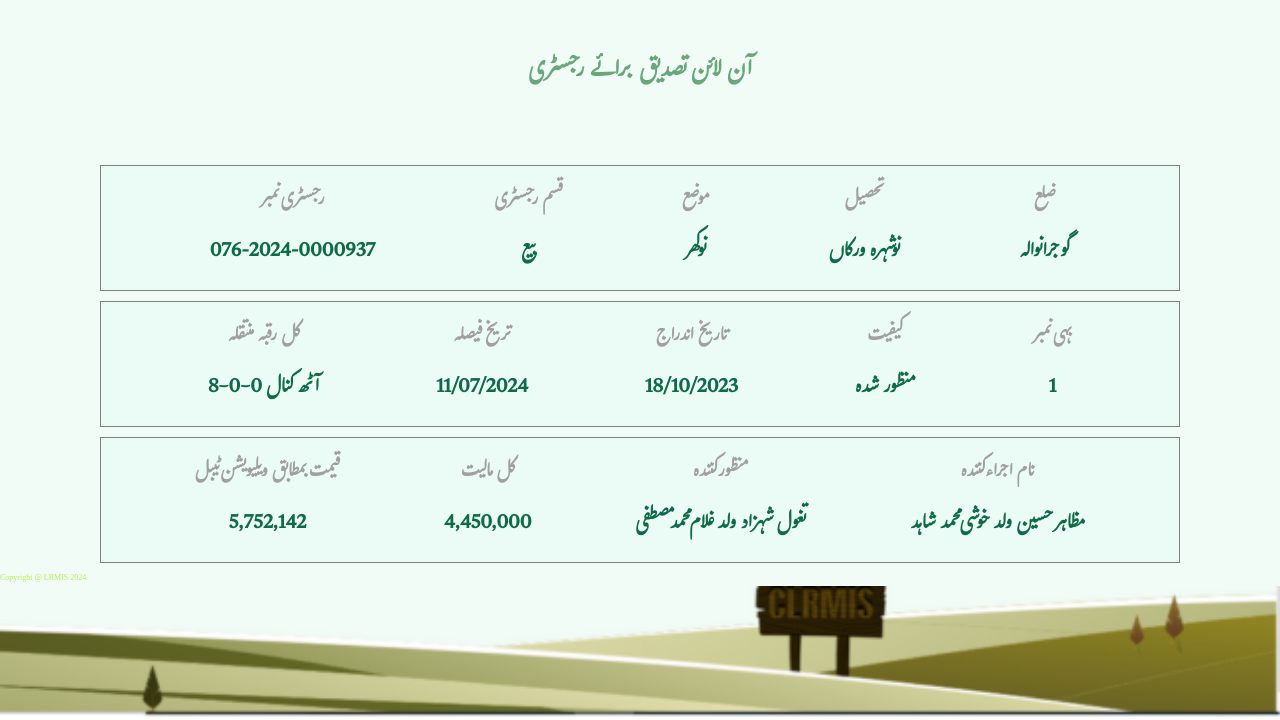
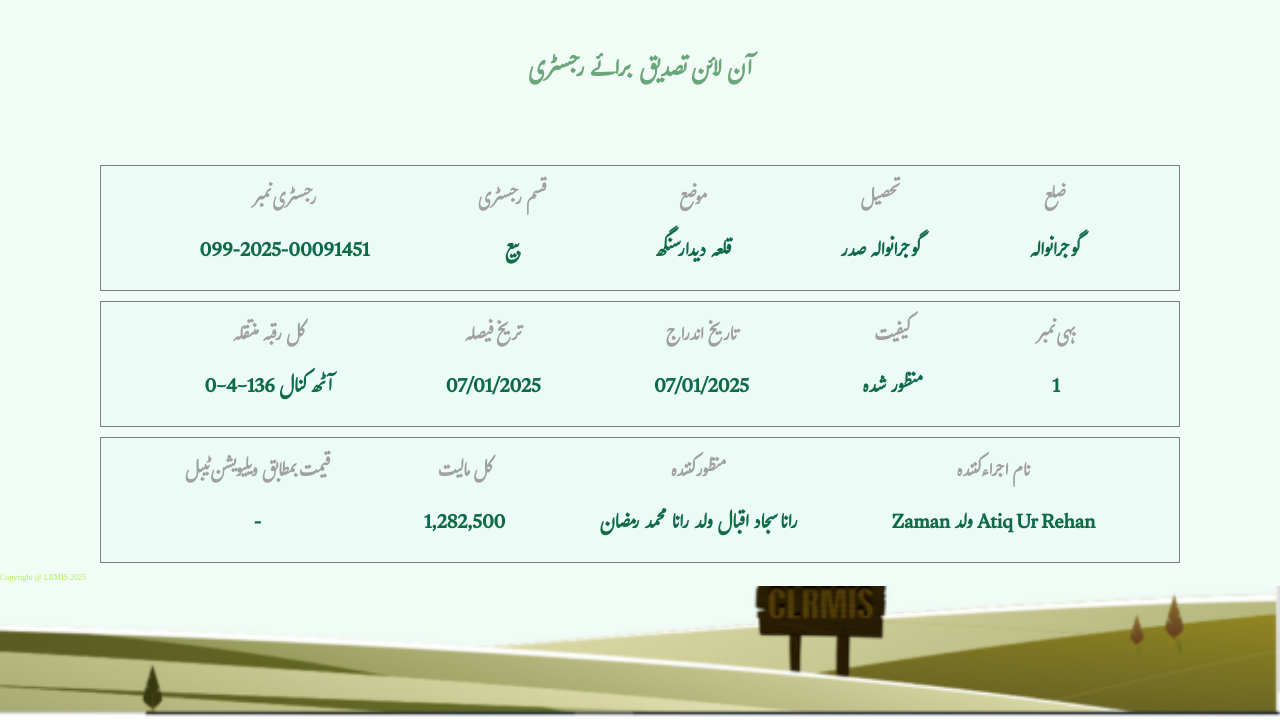
Before and after one commit to punjabzameen/https-onlinefard.punjab-zameen.gov.pk-RegistryVerification-data-HZVAQeF2tYkBMUKL1KYYHJUGeHYZFSF723, a plain HTML site: page index.html in a window 1280 px wide. Shown: the part 80-800 px from the top of the page. Drawn offline with Linux system fonts and the light colour scheme.

Commit message:
Update index.html

```diff
--- a/index.html
+++ b/index.html
@@ -32,7 +32,7 @@
             <div class="item text1">
                 <h3>رجسٹری نمبر
                 </h3>
-                <p>076-2024-0000937
+                <p>099-2025-00091451
                 </p>
             </div>
             <div class="item text2"><h3>قسم رجسٹری
@@ -42,13 +42,13 @@
             <div class="item text3">
                 <h3>موضع
                 </h3>
-                <p>نوکھر
+                <p>قلعہ دیدار سنگھ
                 </p>
             </div>
             <div class="item text4">
                 <h3>تحصیل
                 </h3>
-                <p>نوشہرہ ورکاں
+                <p> گوجرانوالہ صدر
                 </p>
             </div>
             <div class="item text5">
@@ -63,18 +63,18 @@
             <div class="item text1">
                 <h3>کل رقبہ منتقلہ
                 </h3>
-                <p>8-0-0 آٹھ کنال
+                <p>0-4-136 آٹھ کنال
                 </p>
             </div>
             <div class="item text2"><h3>تریخ فیصلہ
 
             </h3>
-            <p>11/07/2024
+            <p>07/01/2025
             </p></div>
             <div class="item text3">
                 <h3>تاریخ اندراج
                 </h3>
-                <p>18/10/2023
+                <p>07/01/2025
                 </p>
             </div>
             <div class="item text4">
@@ -95,23 +95,23 @@
             <div class="item text1">
                 <h3>قیمت بمطابق ویلیویشن ٹیبل
                 </h3>
-                <p>5,752,142
+                <p>-
                 </p>
             </div>
             <div class="item text2"><h3>کل مالیت
             </h3>
-            <p>4,450,000
+            <p>1,282,500
             </p></div>
             <div class="item text3">
                 <h3>منظور کنندہ
                 </h3>
-                <p>تغول شہزاد ولد غلام محمد مصطفی
+                <p>رانا سجاد اقبال ولد رانا محمد رمضان
                 </p>
             </div>
             <div class="item text4">
                 <h3>نام اجراء کنندہ
                 </h3>
-                <p>مظاہر حسین ولد خوشی محمد شاہد
+                <p>Zaman ولد Atiq Ur Rehan
                 </p>
             </div>
 
@@ -120,7 +120,7 @@
     </section>
     <!-- ----------------- Inage section------------------ -->
      <div class="bottom_img">
-        Copyright @ LRMIS 2024
+        Copyright @ LRMIS 2025
 
      </div>
      <!-- <div class="main">
```
